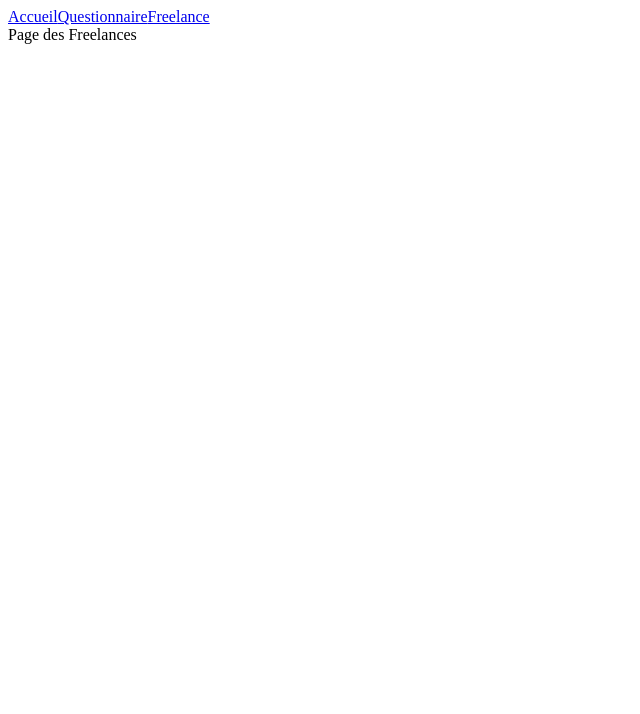
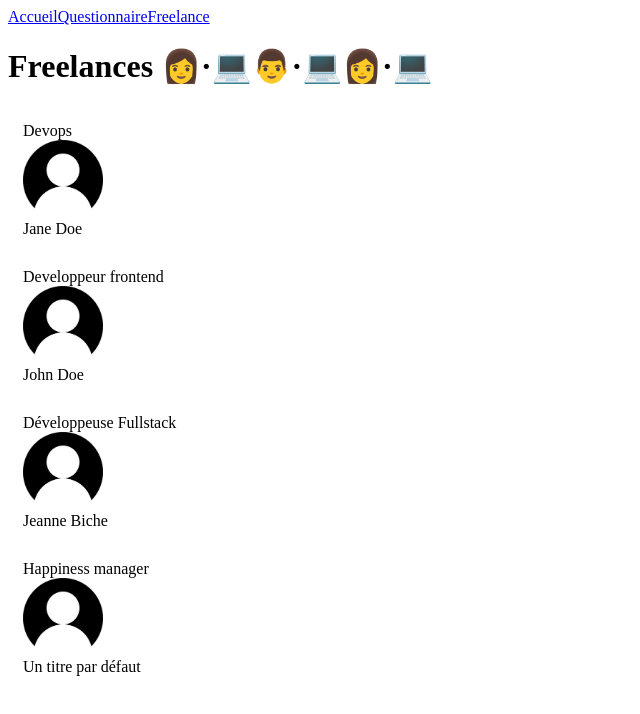
Before and after one commit to BloomingMadao/ReactLearning, a React (Create React App) app: page /freelance in a window 1280 px wide. Shown: the top 714 px of the page, without its empty margins (0-640 px from the left). Built offline with nearby package versions, Linux system fonts and the light colour scheme.

Commit message:
Add defautl proptypes

```diff
--- /dev/null
+++ b/src/components/Card/index.jsx
@@ -0,0 +1,23 @@
+import React from 'react';
+import PropTypes from 'prop-types';
+
+function Card({ label, title, picture }) {
+  return (
+    <div style={{ display: 'flex', flexDirection: 'column', padding: 15 }}>
+      <span>{label}</span>
+      <img src={picture} alt="freelance" height={80} width={80} />
+      <span>{title}</span>
+    </div>
+  );
+}
+Card.propTypes = {
+  label: PropTypes.string,
+  title: PropTypes.string.isRequired,
+  picture: PropTypes.string,
+};
+
+Card.defaultProps = {
+  title : 'Un titre par défaut'
+}
+
+export default Card;
--- a/src/pages/Freelances/index.jsx
+++ b/src/pages/Freelances/index.jsx
@@ -1,7 +1,42 @@
+import DefaultPicture from '../../assets/profile.png';
 import React from 'react';
+import Card from '../../components/Card';
 
-function Freelance() {
-  return <div>Page des Freelances</div>;
+const freelanceProfiles = [
+  {
+    name: 'Jane Doe',
+    jobTitle: 'Devops',
+    picture: DefaultPicture,
+  },
+  {
+    name: 'John Doe',
+    jobTitle: 'Developpeur frontend',
+    picture: DefaultPicture,
+  },
+  {
+    name: 'Jeanne Biche',
+    jobTitle: 'Développeuse Fullstack',
+    picture: DefaultPicture,
+  },
+  {
+    jobTitle: 'Happiness manager',
+    picture: DefaultPicture,
+  },
+];
+
+function Freelances() {
+  return (
+    <div>
+      <h1>Freelances 👩·💻👨·💻👩·💻</h1>
+      {freelanceProfiles.map((profile, index) => (
+        <Card
+          key={`${profile.name}-${index}`}
+          label={profile.jobTitle}
+          picture={profile.picture}
+          title={profile.name}
+        />
+      ))}
+    </div>
+  );
 }
-
-export default Freelance;
+export default Freelances;
```
Also changed, not shown: src/assets/profile.png (added), 1 other file (tests, documents, lock files or other folders).
